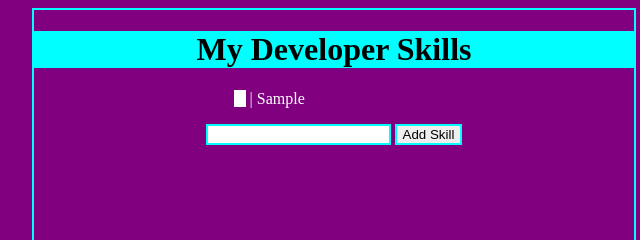
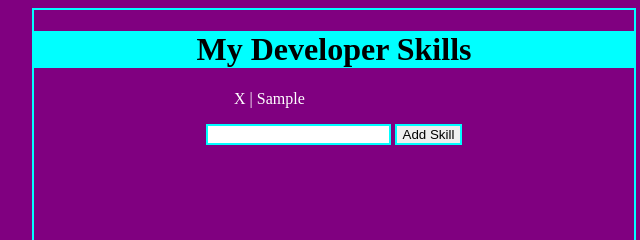
Before and after one commit to Davidslider/jquery, a plain HTML site: page index.html in a window 1280 px wide. Both pictures are taken after typing "Sample" into the empty fields and a click on the button "Add Skill". Shown: the top 240 px of the page, 306-946 px from the left. Drawn offline with nearby package versions, Linux system fonts and the light colour scheme.

Commit message:
fix background color, changed font color instead

```diff
--- a/css/main.css
+++ b/css/main.css
@@ -14,7 +14,8 @@ body {
     align-content: center;
 }
 #container span {
-    background: white;
+    color: white;
+
 
 }
  #container p {
--- a/js/main.js
+++ b/js/main.js
@@ -2,9 +2,9 @@
 //step two: we need to add funtionality to the button when clicked/
 $('button').on('click', createSkill)
 //step three: Once button clicked we need to create a skill element with a delete button
-function createSkill(){
+function createSkill() {
     const $skill = $('input').val()
-   if(!$skill){
+    if (!$skill) {
         alert('YO! Chill add a skill')
     } else {
         const $listItem = $(`<p><span>X</span> | ${$skill}</p>`)
@@ -13,7 +13,7 @@ function createSkill(){
         //step four: once skill is created we need to append the DOM
         $('h1').after($listItem)
         $('input').val('')
-   $('span').on('click', function(){
+        $('span').on('click', function () {
             $(this).closest('p').remove()
         })
     }
```
Lines whose indentation alone changed are shown as unchanged.
